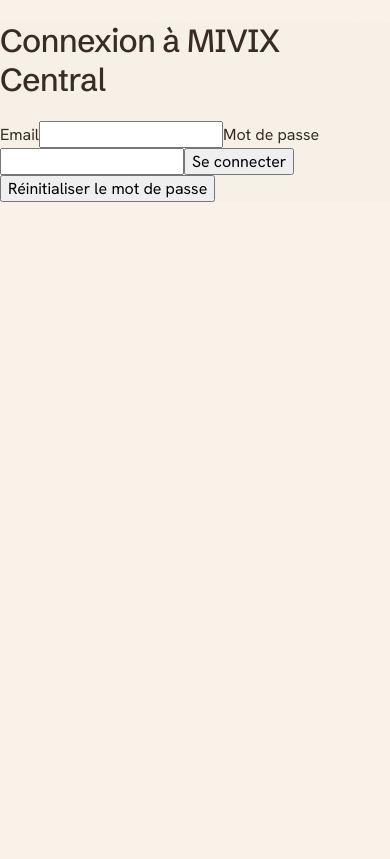
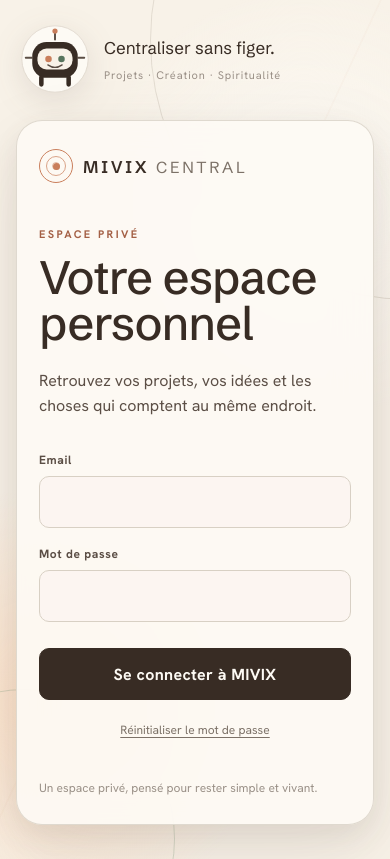
Before and after one commit to Alexpfng/systeme-mivix-central, a React (Vite) app: page / in a window 390 px wide. Built offline with nearby package versions, Linux system fonts and the light colour scheme; no server answers.

Commit message:
fix: bring auth landing into mivix visual system

```diff
--- a/src/auth/LoginPage.jsx
+++ b/src/auth/LoginPage.jsx
@@ -1,5 +1,7 @@
 import { useState } from 'react';
 import App from '../app/App';
+import { MivixRobot } from '../app/GeometricArt';
+import '../styles/tokens.css';
 import { useAuth } from './AuthProvider';
 
 function getErrorMessage(error, fallback) {
@@ -47,7 +49,13 @@
     }
   }
 
-  if (loading) return <p>Chargement…</p>;
+  if (loading) {
+    return (
+      <main className="mivix-login-page mivix-login-loading" aria-busy="true">
+        <div className="mivix-login-card"><span className="mivix-login-pulse" />Chargement de votre espace…</div>
+      </main>
+    );
+  }
 
   async function handlePasswordUpdate(event) {
     event.preventDefault();
@@ -71,9 +79,12 @@
 
   if (session && isPasswordRecovery) {
     return (
-      <main>
+      <main className="mivix-login-page">
+        <section className="mivix-login-card mivix-login-card--compact">
+          <p className="mivix-login-eyebrow">SÉCURITÉ MIVIX</p>
           <h1>Choisir un nouveau mot de passe</h1>
-        <form onSubmit={handlePasswordUpdate}>
+          <p className="mivix-login-lead">Un nouveau départ pour garder votre espace personnel bien à vous.</p>
+          <form className="mivix-login-form" onSubmit={handlePasswordUpdate}>
             <label htmlFor="new-password">Nouveau mot de passe</label>
             <input
               id="new-password"
@@ -84,25 +95,26 @@
               onChange={(event) => setNewPassword(event.target.value)}
               required
             />
-          <button type="submit" disabled={passwordSubmitting}>
+            <button className="mivix-login-submit" type="submit" disabled={passwordSubmitting}>
               {passwordSubmitting ? 'Enregistrement…' : 'Enregistrer le nouveau mot de passe'}
             </button>
           </form>
-        {error && <p role="alert">{error}</p>}
-        {message && <p role="status">{message}</p>}
+          {error && <p className="mivix-login-feedback mivix-login-feedback--error" role="alert">{error}</p>}
+          {message && <p className="mivix-login-feedback" role="status">{message}</p>}
+        </section>
       </main>
     );
   }
 
   if (session) {
     return (
-      <>
+      <div className="mivix-authenticated-view">
         <App />
-        <button type="button" onClick={handleSignOut} disabled={submitting}>
+        <button className="mivix-signout" type="button" onClick={handleSignOut} disabled={submitting}>
           {submitting ? 'Déconnexion…' : 'Se déconnecter'}
         </button>
         {error && <p role="alert">{error}</p>}
-      </>
+      </div>
     );
   }
 
@@ -148,9 +160,21 @@
   }
 
   return (
-    <main>
-      <h1>Connexion à MIVIX Central</h1>
-      <form onSubmit={handleSubmit}>
+    <main className="mivix-login-page" data-testid="mivix-login-page">
+      <div className="mivix-login-orbit mivix-login-orbit--one" aria-hidden="true" />
+      <div className="mivix-login-orbit mivix-login-orbit--two" aria-hidden="true" />
+      <section className="mivix-login-card">
+        <header className="mivix-login-header">
+          <div className="mivix-login-brand" aria-label="MIVIX Central">
+            <span className="mivix-login-mark" aria-hidden="true"><span /></span>
+            <span>MIVIX <small>Central</small></span>
+          </div>
+          <p className="mivix-login-eyebrow">ESPACE PRIVÉ</p>
+          <h1>Votre espace personnel</h1>
+          <p className="mivix-login-lead">Retrouvez vos projets, vos idées et les choses qui comptent au même endroit.</p>
+        </header>
+        <form className="mivix-login-form" onSubmit={handleSubmit}>
+          <div className="mivix-login-field">
             <label htmlFor="email">Email</label>
             <input
               id="email"
@@ -161,7 +185,8 @@
               onChange={(event) => setEmail(event.target.value)}
               required
             />
-
+          </div>
+          <div className="mivix-login-field">
             <label htmlFor="password">Mot de passe</label>
             <input
               id="password"
@@ -172,19 +197,24 @@
               onChange={(event) => setPassword(event.target.value)}
               required
             />
-
-        <button type="submit" disabled={submitting}>
-          {submitting ? 'Connexion…' : 'Se connecter'}
+          </div>
+          <button className="mivix-login-submit" type="submit" disabled={submitting}>
+            {submitting ? 'Connexion…' : 'Se connecter à MIVIX'}
           </button>
         </form>
-      <button type="button" onClick={handlePasswordReset} disabled={resetSubmitting}>
+        <button className="mivix-login-reset" type="button" onClick={handlePasswordReset} disabled={resetSubmitting}>
           {resetSubmitting ? 'Réinitialisation…' : 'Réinitialiser le mot de passe'}
         </button>
-      {authError && (
-        <p role="alert">{getErrorMessage(authError, 'Impossible de charger la session.')}</p>
-      )}
-      {error && <p role="alert">{error}</p>}
-      {message && <p role="status">{message}</p>}
+        {authError && <p className="mivix-login-feedback mivix-login-feedback--error" role="alert">{getErrorMessage(authError, 'Impossible de charger la session.')}</p>}
+        {error && <p className="mivix-login-feedback mivix-login-feedback--error" role="alert">{error}</p>}
+        {message && <p className="mivix-login-feedback" role="status">{message}</p>}
+        <p className="mivix-login-footnote">Un espace privé, pensé pour rester simple et vivant.</p>
+      </section>
+      <aside className="mivix-login-aside">
+        <MivixRobot />
+        <p>Centraliser sans figer.</p>
+        <span>Projets · Création · Spiritualité</span>
+      </aside>
     </main>
   );
 }
--- a/src/styles/tokens.css
+++ b/src/styles/tokens.css
@@ -130,3 +130,71 @@
   .robot-caption { display: none; }
 }
 @media (prefers-reduced-motion: reduce) { .mivix-robot, .mivix-widget, .mivix-widget .widget-art { animation: none; transition: none; } }
+
+.mivix-login-page {
+  position: relative;
+  display: grid;
+  grid-template-columns: minmax(0, 540px) minmax(210px, 280px);
+  align-items: center;
+  justify-content: center;
+  gap: clamp(30px, 7vw, 110px);
+  min-height: 100vh;
+  padding: clamp(28px, 6vw, 84px) 24px;
+  overflow: hidden;
+  background:
+    radial-gradient(circle at 78% 24%, var(--paper) 0, transparent 30%),
+    radial-gradient(circle at 14% 82%, var(--peche-w) 0, transparent 28%),
+    var(--cream);
+}
+.mivix-login-page::before { content: ''; position: absolute; inset: 0; pointer-events: none; opacity: .42; background: linear-gradient(115deg, transparent 0 48%, color-mix(in oklch, var(--terracotta) 8%, transparent) 48.1% 48.25%, transparent 48.35% 100%); }
+.mivix-login-card { position: relative; z-index: 2; width: 100%; padding: clamp(28px, 5vw, 56px); background: color-mix(in oklch, var(--paper) 91%, transparent); border: 1px solid color-mix(in oklch, var(--line) 78%, transparent); border-radius: var(--r-xl); box-shadow: var(--shadow-lg); backdrop-filter: blur(18px); }
+.mivix-login-card--compact { max-width: 540px; }
+.mivix-login-header { margin-bottom: 34px; }
+.mivix-login-brand { display: flex; align-items: center; gap: 10px; margin-bottom: 58px; color: var(--ink); font-family: var(--font-display); font-size: 17px; font-weight: 600; letter-spacing: .16em; text-transform: uppercase; }
+.mivix-login-brand small { color: var(--ink-soft); font-size: .94em; font-weight: 400; }
+.mivix-login-mark { position: relative; display: grid; place-items: center; width: 34px; height: 34px; border: 1.5px solid var(--terracotta); border-radius: 50%; }
+.mivix-login-mark::before, .mivix-login-mark::after { content: ''; position: absolute; border: 1px solid var(--terracotta); border-radius: 50%; }
+.mivix-login-mark::before { inset: 6px; opacity: .7; }
+.mivix-login-mark::after { inset: 12px; opacity: .5; }
+.mivix-login-mark span { width: 7px; height: 7px; border-radius: 50%; background: var(--terracotta); }
+.mivix-login-eyebrow { margin: 0 0 14px; color: var(--terracotta-d); font-size: 11px; font-weight: 700; letter-spacing: .22em; }
+.mivix-login-card h1 { max-width: 10ch; margin: 0; color: var(--ink); font-size: clamp(38px, 6vw, 64px); line-height: .98; }
+.mivix-login-lead { max-width: 38ch; margin: 22px 0 0; color: var(--ink-2); font-size: 16px; line-height: 1.55; }
+.mivix-login-form { display: grid; gap: 18px; }
+.mivix-login-field { display: grid; gap: 8px; }
+.mivix-login-field label, .mivix-login-form > label { color: var(--ink-2); font-size: 12px; font-weight: 700; letter-spacing: .05em; }
+.mivix-login-field input, .mivix-login-form > input { width: 100%; height: 52px; padding: 0 16px; color: var(--ink); background: color-mix(in oklch, var(--cream) 66%, white); border: 1px solid var(--line); border-radius: var(--r-sm); outline: 0; transition: border-color .2s var(--ease), box-shadow .2s var(--ease); }
+.mivix-login-field input:focus, .mivix-login-form > input:focus { border-color: var(--terracotta); box-shadow: 0 0 0 4px color-mix(in oklch, var(--terracotta) 15%, transparent); }
+.mivix-login-submit { min-height: 52px; margin-top: 8px; padding: 0 20px; color: var(--paper); background: var(--ink); border: 1px solid var(--ink); border-radius: var(--r-sm); font-weight: 700; letter-spacing: .02em; transition: transform .2s var(--ease), background .2s var(--ease), box-shadow .2s var(--ease); }
+.mivix-login-submit:hover { background: var(--terracotta-d); border-color: var(--terracotta-d); box-shadow: var(--shadow-sm); transform: translateY(-2px); }
+.mivix-login-submit:focus-visible, .mivix-login-reset:focus-visible, .mivix-signout:focus-visible { outline: 2px solid var(--terracotta); outline-offset: 3px; }
+.mivix-login-submit:disabled { cursor: wait; opacity: .65; transform: none; }
+.mivix-login-reset { display: block; margin: 18px auto 0; padding: 4px 8px; color: var(--ink-soft); background: transparent; border: 0; font-size: 12px; text-decoration: underline; text-underline-offset: 3px; }
+.mivix-login-reset:hover { color: var(--terracotta-d); }
+.mivix-login-feedback { margin: 18px 0 0; padding: 12px 14px; color: var(--sauge-d); background: var(--sauge-w); border: 1px solid color-mix(in oklch, var(--sauge) 30%, transparent); border-radius: var(--r-sm); font-size: 13px; line-height: 1.4; }
+.mivix-login-feedback--error { color: var(--prune); background: var(--rose-w); border-color: color-mix(in oklch, var(--rose) 30%, transparent); }
+.mivix-login-footnote { margin: 38px 0 0; color: var(--ink-faint); font-size: 12px; }
+.mivix-login-aside { position: relative; z-index: 2; display: grid; justify-items: center; gap: 10px; color: var(--ink-2); text-align: center; }
+.mivix-login-aside .mivix-robot { width: 154px; height: 154px; animation-duration: 5.5s; }
+.mivix-login-aside p { margin: 0; color: var(--ink); font-family: var(--font-display); font-size: 20px; }
+.mivix-login-aside span { color: var(--ink-faint); font-size: 11px; letter-spacing: .08em; }
+.mivix-login-orbit { position: absolute; z-index: 1; border: 1px solid var(--line); border-radius: 50%; opacity: .65; pointer-events: none; }
+.mivix-login-orbit--one { width: 520px; height: 520px; right: -180px; top: -170px; }
+.mivix-login-orbit--two { width: 300px; height: 300px; left: -125px; bottom: -130px; border-color: var(--sauge); opacity: .28; }
+.mivix-login-loading { display: grid; grid-template-columns: 1fr; place-items: center; }
+.mivix-login-loading .mivix-login-card { display: flex; align-items: center; justify-content: center; gap: 12px; max-width: 360px; padding: 22px 28px; font-family: var(--font-display); }
+.mivix-login-pulse { width: 9px; height: 9px; border-radius: 50%; background: var(--terracotta); box-shadow: 0 0 0 7px var(--terracotta-w); }
+.mivix-authenticated-view { position: relative; }
+.mivix-signout { position: fixed; top: 18px; right: 18px; z-index: 20; padding: 8px 12px; color: var(--ink-2); background: color-mix(in oklch, var(--paper) 88%, transparent); border: 1px solid var(--line-soft); border-radius: 999px; font-size: 12px; box-shadow: var(--shadow-sm); }
+.mivix-signout:hover { color: var(--terracotta-d); border-color: var(--terracotta); }
+@media (max-width: 760px) {
+  .mivix-login-page { grid-template-columns: 1fr; gap: 22px; padding: 20px 16px 34px; }
+  .mivix-login-card { padding: 28px 22px; border-radius: var(--r-lg); }
+  .mivix-login-brand { margin-bottom: 44px; }
+  .mivix-login-card h1 { font-size: clamp(38px, 12vw, 56px); }
+  .mivix-login-aside { order: -1; justify-items: start; grid-template-columns: auto 1fr; text-align: left; }
+  .mivix-login-aside .mivix-robot { width: 78px; height: 78px; grid-row: span 2; }
+  .mivix-login-aside p { align-self: end; font-size: 17px; }
+  .mivix-login-aside span { align-self: start; }
+  .mivix-login-orbit--one { right: -280px; top: -220px; }
+}
```
Also changed, not shown: 1 other file (tests, documents, lock files or other folders). Lines whose indentation alone changed are shown as unchanged.
